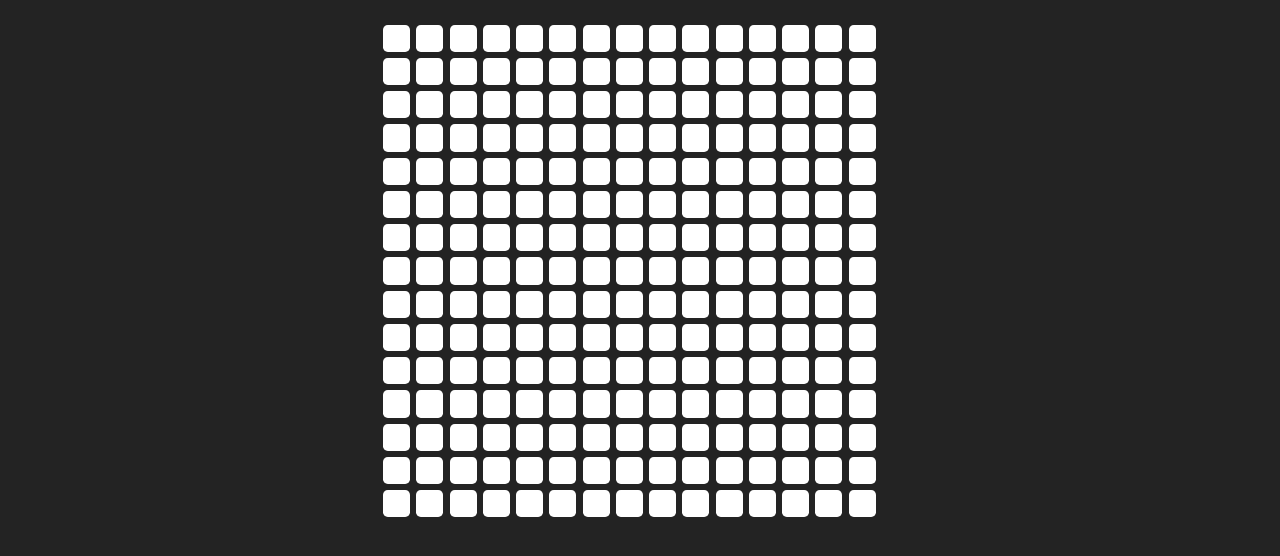
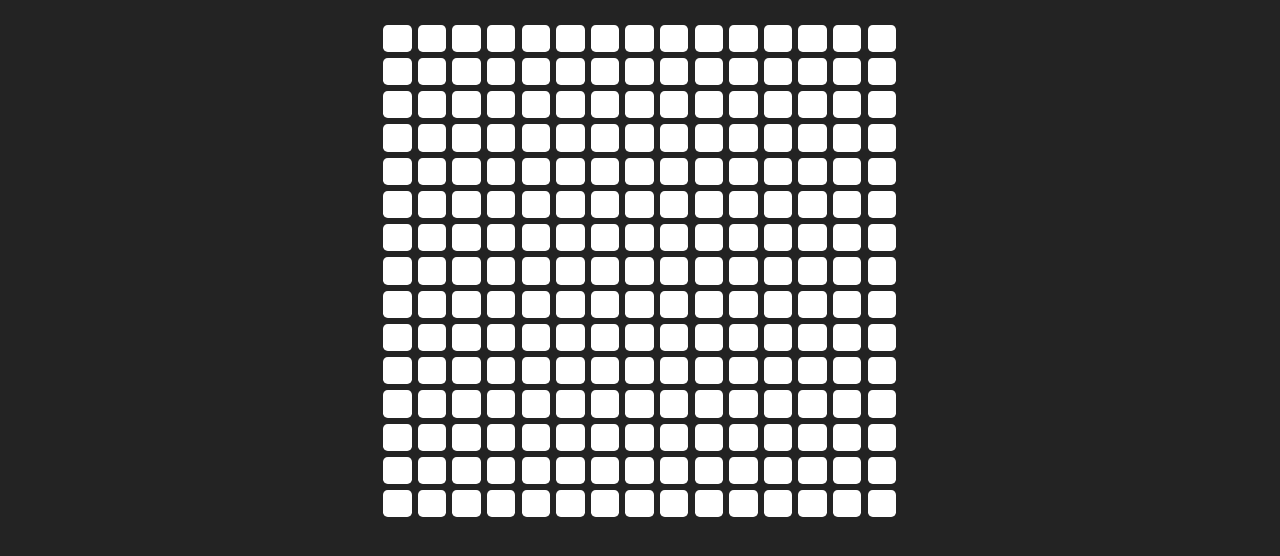
Before and after one commit to cocoa1012/Color-Occupier, a website built with webpack: page dist/index.html in a window 1280 px wide. Shown: the part 180-736 px from the top of the page. Built offline with Linux system fonts and the light colour scheme.

Commit message:
width adjust again

```diff
--- a/src/cell.css
+++ b/src/cell.css
@@ -1,5 +1,5 @@
 .cell {
-    width: 5.2%;
+    width: 5.46%;
     background: white;
     padding-bottom: 5.2%;
     float: left;
```
Also changed, not shown: dist/main.bundle.js.
